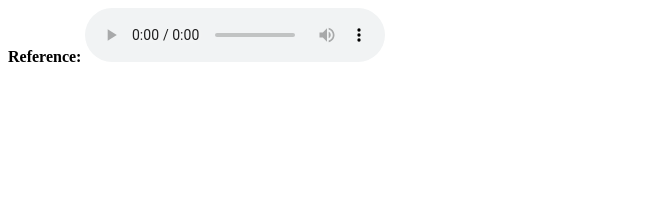
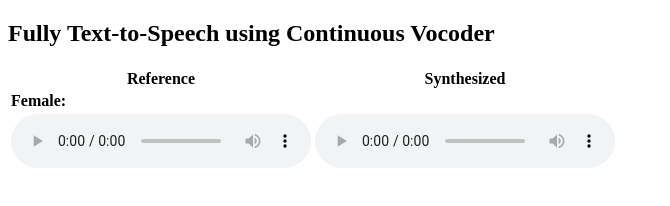
Before and after one commit to malradhi/conTTS, a plain HTML site: page index.html in a window 1280 px wide. Shown: the whole page, without its empty margins (0-670 px from the left). Drawn offline with Linux system fonts and the light colour scheme.

Commit message:
Update index.html

```diff
--- a/index.html
+++ b/index.html
@@ -3,8 +3,21 @@
   <head>
     <title>conTTS</title>
 
-<td colspan="6"><span><b>Reference:</b></td></span>
+	<h2>Fully Text-to-Speech using Continuous Vocoder</h2>
+
+<table>
+  <thead>
+    <tr>
+      <th>Reference</th><th>Synthesized</th>
+    </tr>
+  </thead>
+  <tbody>
+    <tr>
+      <td colspan="2"><span><b>Female:</b></td></span>
+    </tr>
+    <tr>
 <td><audio controls=""><source src="wav/slt/arctic_b0535.wav" type="audio/wav"></audio></td>
+<td><audio controls=""><source src="wav/slt/arctic_b0536.wav" type="audio/wav"></audio></td>
 
 
 
```
